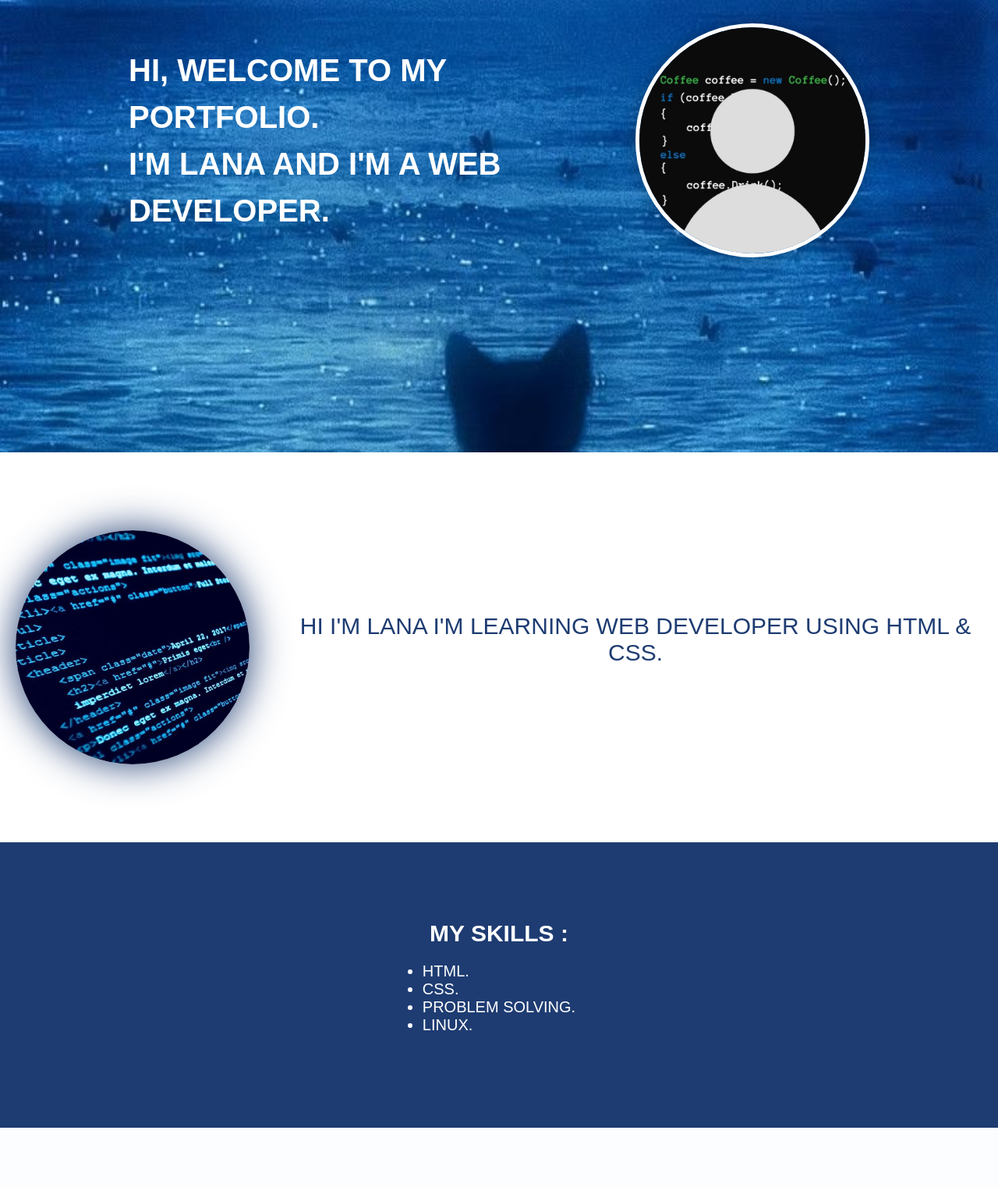
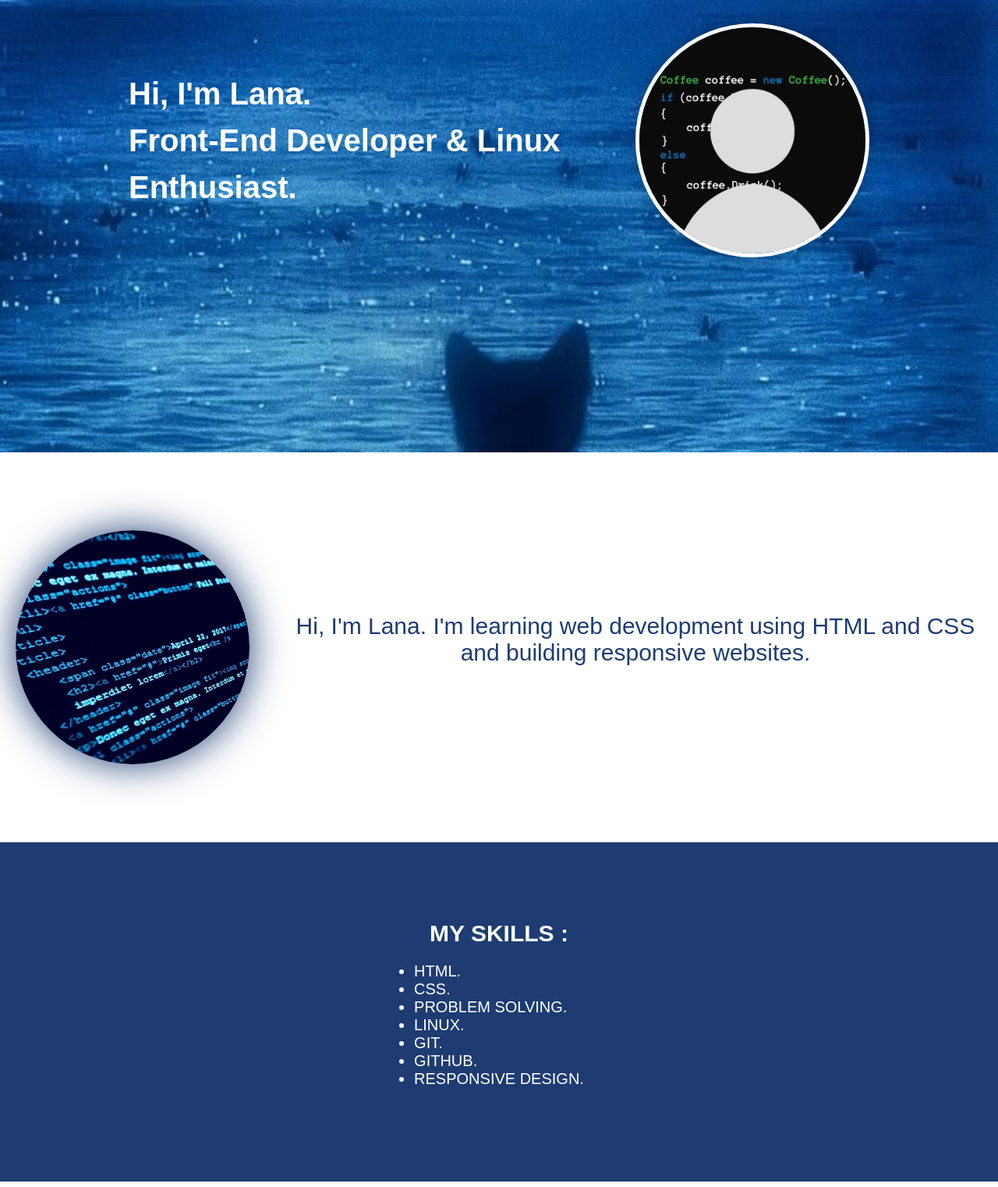
Before and after one commit to lana2006eha-design/portfolio, a plain HTML site: page index.html in a window 1280 px wide. Shown: the part 278-1800 px from the top of the page at 78% size. Drawn offline with Linux system fonts and the light colour scheme.

Commit message:
Update portfolio introduction and skills section

```diff
--- a/index.html
+++ b/index.html
@@ -23,12 +23,12 @@
         <a href="#contact"> CONTACT </a>
     </nav>
     <header id="home">
-        <h1>HI, WELCOME TO MY PORTFOLIO. <br> I'M LANA AND I'M A WEB DEVELOPER.</h1>
+        <h1>Hi, I'm Lana. <br>Front-End Developer & Linux Enthusiast.</h1>
         <img src="porfolio.png" alt="porfolio image">
     </header>
     <section id="about">
         <img src="about.png" alt="about image">
-        <p> HI I'M LANA I'M LEARNING WEB DEVELOPER USING HTML & CSS. </p>
+        <p> Hi, I'm Lana. I'm learning web development using HTML and CSS and building responsive websites. </p>
     </section>
     <section id="skills">
         <h2>MY SKILLS :</h2>
@@ -37,6 +37,9 @@
             <li>CSS.</li>
             <li>PROBLEM SOLVING.</li>
             <li>LINUX.</li>
+            <li>GIT.</li>
+            <li>GITHUB.</li>
+            <li>RESPONSIVE DESIGN.</li>
         </ul>
     </section>
     <section id="work">
@@ -48,9 +51,7 @@
     </section>
     <section id="contact">
         <h2>CONTACT ME.</h2>
-        <a href="#">LinkedIn</a>
-        <a href="#">GitHub</a>
-        <a href="#">Email</a>
+        <a href="https://github.com/voidkilo0x01" target="_blank" rel="noopener noreferrer">GitHub</a>
     </section>
 </body> <!--نهاية وسم منطقة الجسم التي يوضع فيها ما سيظهر للمستخدم-->
 
```
